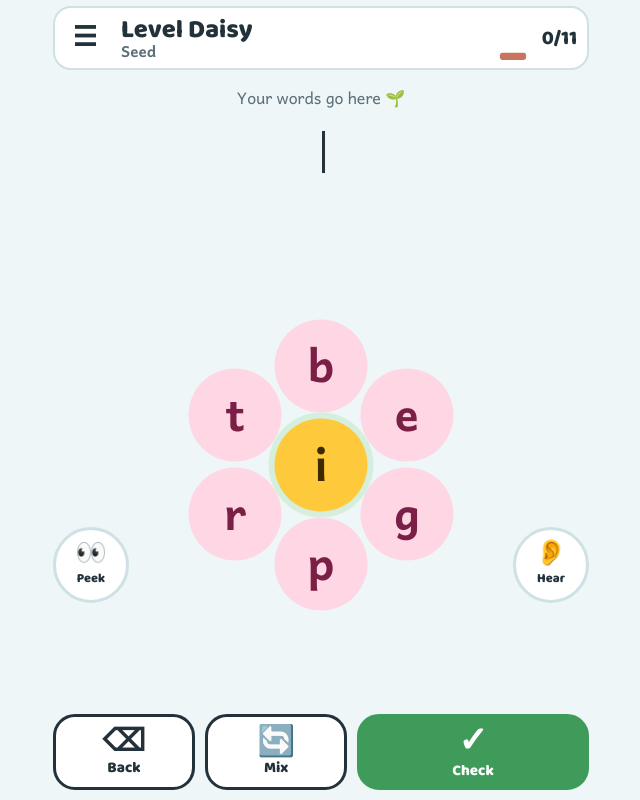
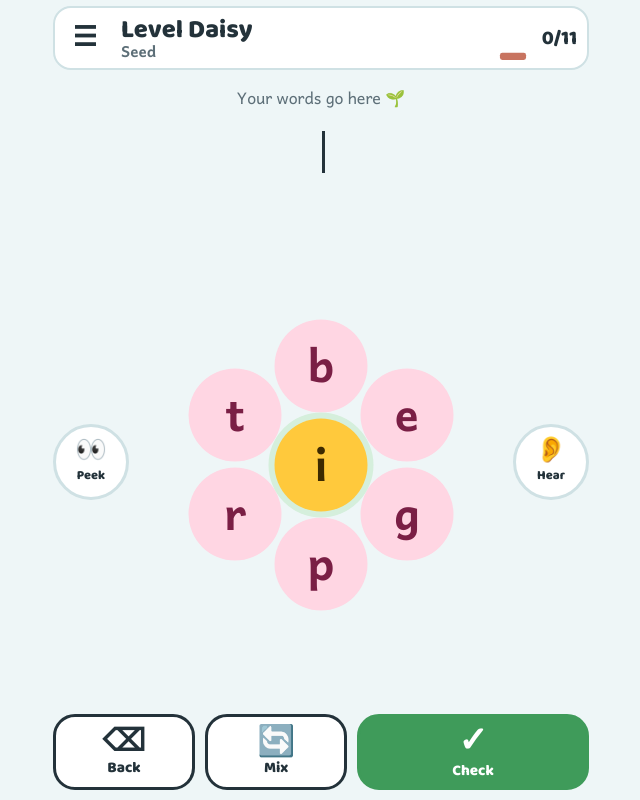
Before and after one commit to WalterCReel3/letter-flower, a website: page index.html in a window 1280 px wide. Shown: the whole page, without its empty margins (319-959 px from the left). Drawn offline with Linux system fonts and the light colour scheme.

Commit message:
F + app: Peek/Hear placed with half-petal buffer

```diff
--- a/index.html
+++ b/index.html
@@ -96,10 +96,13 @@ button{-webkit-user-select:none;user-select:none;-webkit-touch-callout:none;-web
 .stage{flex:1 1 0;min-height:0;position:relative;container-type:size;--rsv:48px;
   /* Flower side: capped at 300px (operator), and short enough to leave --rsv clear above (status band) and
      below (breathing room over the bar), plus 8px each side so Next flower never touches the top petal. Only a short screen (360x640) is shrunk by this. */
-  --fs:min(300px,100cqw,calc(100cqh - 2 * var(--rsv) - 16px))}
-/* Peek and Hear sit in the stage's bottom corners beside the lower petals, lifted 4% of the flower off its
-   bottom edge (more would hit the lower side petals), near the thumbs. */
-.helper{position:absolute;bottom:calc(50% - var(--fs) / 2 + var(--fs) * .04);width:max(56px,min(17cqw,17cqh,76px));aspect-ratio:1;border-radius:50%;border:3px solid var(--line);
+  /* --fsfit is set by placeHelpers() only when Peek/Hear could not otherwise keep their buffer and clear the bar. */
+  --fs:min(300px,100cqw,calc(100cqh - 2 * var(--rsv) - 16px),var(--fsfit,300px))}
+/* Peek and Hear (operator, helpers-pos: "nudged lower but don't have their own full row... referenced from the
+   flower with at least a half circle of a petal's buffer"): two round buttons in the stage's bottom corners,
+   below and outside the lower side petals. Their bottom edge sits --hb below the flower's centre; placeHelpers()
+   sets --hb so every petal is at least half a petal's diameter away edge to edge. The fallback is fix-f's spot. */
+.helper{position:absolute;bottom:calc(50% - var(--hb,calc(var(--fs) * .46)));width:max(56px,min(17cqw,17cqh,76px));aspect-ratio:1;border-radius:50%;border:3px solid var(--line);
   background:var(--card);color:var(--ink);cursor:pointer;touch-action:none;padding:0;display:flex;flex-direction:column;align-items:center;justify-content:center;line-height:1}
 .helper .i{font-size:1.6rem}
 .helper .t{font:800 .8rem var(--display);margin-top:2px}
@@ -641,6 +644,38 @@ function fitAll() {
     return lvl.scrollWidth > lvl.clientWidth || right > lvl.getBoundingClientRect().right - TITLE_SLACK;
   });
   fitText(w, w, () => rowOverflows(w, -2));   // keep 2px clear of both edges
+  placeHelpers();
+}
+// helpers-pos: put Peek/Hear (left:0 / right:0 of the stage) as high as they can go while every petal circle
+// is >= half a petal's diameter from them edge to edge, and keep them >= HELPER_BAR_GAP above the bar. If that
+// cannot fit, shrink the flower (--fsfit), never below letters of MIN_LETTER px. Geometry from drawFlower and
+// the CSS: petals are 31% of the flower, centred 33% from its middle at petalAt(); the flower is the stage's centre.
+const HELPER_BAR_GAP = 16, MIN_LETTER = 64;
+function placeHelpers() {
+  const st = document.querySelector('.stage'), pk = $('peek');
+  st.style.removeProperty('--fsfit');
+  const S = st.getBoundingClientRect(), fs0 = $('flower').offsetWidth, h = pk.offsetWidth;
+  if (!S.height || !fs0 || !h) return;
+  const room = document.querySelector('.bar').getBoundingClientRect().top - HELPER_BAR_GAP - (S.top + S.height / 2);
+  const hx = S.width / 2 - h / 2;          // helper centre, sideways from the flower centre
+  const drop = fs => {                     // helper bottom below the flower centre, for flower size fs
+    const d = .31 * fs, R = d + h / 2 + 1; // centre distance for a d/2 edge gap, +1px for rounding
+    // never higher than "below" the lower side petals: centre at or under their bottom edge (petalAt(1) is lower right)
+    let y = (petalAt(1)[1] - 50) / 100 * fs + d / 2;
+    for (let i = 0; i < 6; i++) {
+      const [x, yy] = petalAt(i), px = Math.abs((x - 50) / 100 * fs), py = (yy - 50) / 100 * fs, dx = hx - px;
+      if (Math.abs(dx) < R) y = Math.max(y, py + Math.sqrt(R * R - dx * dx));
+    }
+    return y + h / 2;
+  };
+  let fs = fs0;
+  if (drop(fs) > room) {
+    let lo = MIN_LETTER / .31, hi = fs0;
+    if (lo < hi) { for (let k = 0; k < 20; k++) { const m = (lo + hi) / 2; if (drop(m) <= room) lo = m; else hi = m; } }
+    fs = Math.min(fs0, lo);
+    st.style.setProperty('--fsfit', fs + 'px');
+  }
+  st.style.setProperty('--hb', drop(fs) + 'px');
 }
 // Re-measure when the size or the font changes: the web font (display=swap) can arrive after the first
 // layout and is wider than the fallback, which would clip recent chips or the level name.
```
Also changed, not shown: variants/f-hybrid.html (+39 -4 lines).
